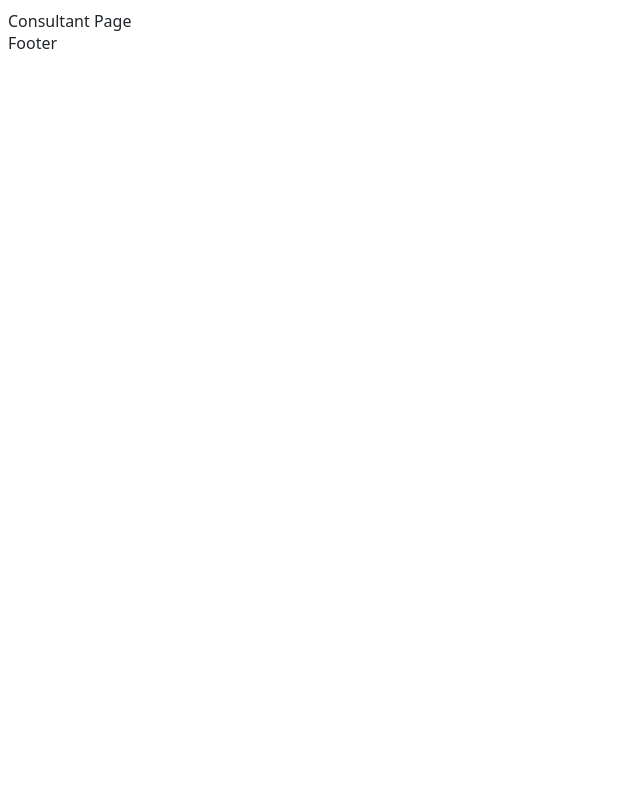
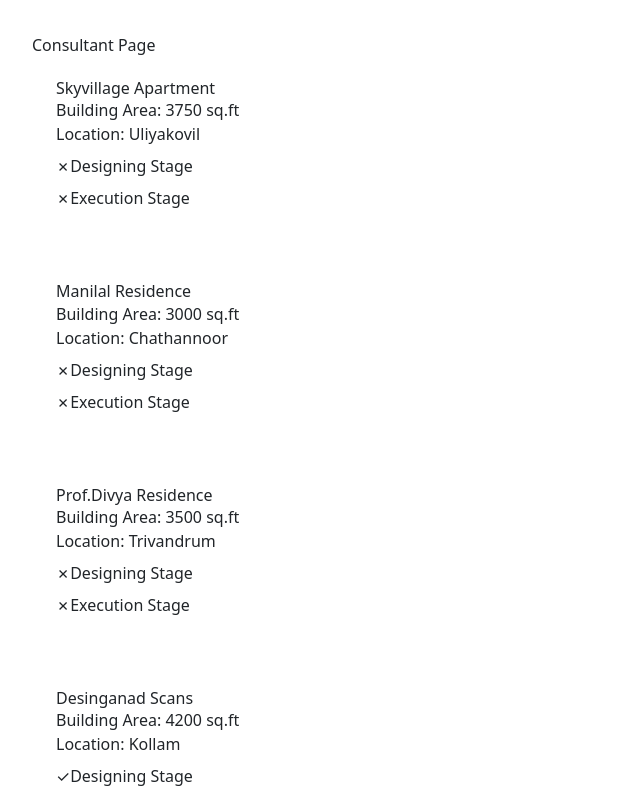
Before and after one commit to Arunarchitect/frontend, a React (Vite) app in the folder client/: page /project/consultant in a window 1280 px wide. Shown: the part 1420-2220 px from the top of the page, without its empty margins (0-640 px from the left). Before the commit the page ends 1475 px from the top, so only its background shows below. Built offline with nearby package versions, Linux system fonts and the light colour scheme.

Commit message:
added project details, stages etc

```diff
--- a/client/src/containers/Projects/ConsultantPage.jsx
+++ b/client/src/containers/Projects/ConsultantPage.jsx
@@ -1,9 +1,25 @@
+// src/pages/ConsultantPage.js
+
 import React from 'react';
+import projects from './projects';
+import ProjectCard from './ProjectCard';
+import { useNavigate } from 'react-router-dom';
 
 const ConsultantPage = () => {
+  const navigate = useNavigate();
+
+  const handleCardClick = (id) => {
+    navigate(`/project/${id}`);
+  };
+
   return (
-    <div className="flex items-center justify-center h-screen bg-gray-100">
-      <h1 className="text-3xl font-bold">Consultant Page</h1>
+    <div className="flex flex-col items-center justify-center min-h-screen bg-gray-100 p-4">
+      <h1 className="text-3xl font-bold mb-6">Consultant Page</h1>
+      <div className="w-full max-w-6xl grid grid-cols-1 sm:grid-cols-2 md:grid-cols-3 gap-6">
+        {projects.map(project => (
+          <ProjectCard key={project.id} project={project} />
+        ))}
+      </div>
     </div>
   );
 };
--- /dev/null
+++ b/client/src/containers/Projects/ProjectCard.jsx
@@ -0,0 +1,40 @@
+// src/components/ProjectCard.js
+
+import React from 'react';
+import { useNavigate } from 'react-router-dom';
+import './ProjectDetailPage.css'; // Import the CSS file for animations
+
+const ProjectCard = ({ project }) => {
+  const navigate = useNavigate();
+
+  const handleClick = () => {
+    navigate(`/project/${project.id}`);
+  };
+
+  return (
+    <div
+      className="bg-white shadow-md rounded-lg p-4 mb-4 cursor-pointer hover:bg-gray-200 transition"
+      onClick={handleClick}
+    >
+      <h2 className="text-xl font-semibold truncate">{project.name}</h2>
+      <p className="text-gray-600 truncate">Building Area: {project.area} sq.ft</p>
+      <p className="text-gray-600 truncate">Location: {project.location}</p>
+      <div className="mt-2">
+        <div className="flex items-center">
+          <span className={`text-xl ${project.stages.designing ? 'text-green-600 tick-animation' : 'text-red-600 cross-animation'}`}>
+            {project.stages.designing ? '✓' : '✗'}
+          </span>
+          <span className="ml-2 text-gray-600">Designing Stage</span>
+        </div>
+        <div className="flex items-center mt-2">
+          <span className={`text-xl ${project.stages.execution ? 'text-green-600 tick-animation' : 'text-red-600 cross-animation'}`}>
+            {project.stages.execution ? '✓' : '✗'}
+          </span>
+          <span className="ml-2 text-gray-600">Execution Stage</span>
+        </div>
+      </div>
+    </div>
+  );
+};
+
+export default ProjectCard;
--- /dev/null
+++ b/client/src/containers/Projects/ProjectDetailPage.css
@@ -0,0 +1,39 @@
+/* src/containers/Projects/ProjectDetailPage.css */
+
+.tick-animation {
+    animation: tickAppear 1s ease-in-out;
+  }
+
+  .cross-animation {
+    animation: crossAppear 1s ease-in-out;
+  }
+
+  @keyframes tickAppear {
+    0% {
+      opacity: 0;
+      transform: scale(0);
+    }
+    50% {
+      opacity: 0.5;
+      transform: scale(1.2);
+    }
+    100% {
+      opacity: 1;
+      transform: scale(1);
+    }
+  }
+
+  @keyframes crossAppear {
+    0% {
+      opacity: 0;
+      transform: rotate(45deg) scale(0);
+    }
+    50% {
+      opacity: 0.5;
+      transform: rotate(45deg) scale(1.2);
+    }
+    100% {
+      opacity: 1;
+      transform: rotate(45deg) scale(1);
+    }
+  }
--- /dev/null
+++ b/client/src/containers/Projects/ProjectDetailPage.jsx
@@ -0,0 +1,47 @@
+// src/containers/Projects/ProjectDetailPage.jsx
+
+import React from 'react';
+import { useParams } from 'react-router-dom';
+import projects from './projects'; // Adjust the path as needed
+import './ProjectDetailPage.css'; // Import the CSS file for animations
+
+const ProjectDetailPage = () => {
+  const { id } = useParams();
+  const project = projects.find(p => p.id === parseInt(id, 10));
+
+  if (!project) {
+    return <div className="text-center mt-10">Project not found</div>;
+  }
+
+  return (
+    <div className="flex flex-col items-center justify-center h-screen bg-gray-100 p-4">
+      <h1 className="text-3xl font-bold mb-6">{project.name}</h1>
+      <div className="bg-white shadow-md rounded-lg p-4 max-w-2xl w-full">
+        <h2 className="text-2xl font-semibold mb-4">Details</h2>
+        <p className="text-gray-600 mt-2">
+          <strong>Building Area:</strong> {project.area} sq.ft
+        </p>
+        <p className="text-gray-600 mt-2">
+          <strong>Location:</strong> {project.location}
+        </p>
+        <div className="mt-4">
+          <h3 className="text-xl font-semibold">Project Stages</h3>
+          <div className="flex items-center mt-2">
+            <span className={`text-2xl ${project.stages.designing ? 'text-green-600' : 'text-red-600'} ${project.stages.designing ? 'tick-animation' : 'cross-animation'}`}>
+              {project.stages.designing ? '✓' : '✗'}
+            </span>
+            <span className="ml-2 text-gray-600">Designing Stage</span>
+          </div>
+          <div className="flex items-center mt-2">
+            <span className={`text-2xl ${project.stages.execution ? 'text-green-600' : 'text-red-600'} ${project.stages.execution ? 'tick-animation' : 'cross-animation'}`}>
+              {project.stages.execution ? '✓' : '✗'}
+            </span>
+            <span className="ml-2 text-gray-600">Execution Stage</span>
+          </div>
+        </div>
+      </div>
+    </div>
+  );
+};
+
+export default ProjectDetailPage;
--- a/client/src/containers/Projects/UserType.jsx
+++ b/client/src/containers/Projects/UserType.jsx
@@ -1,46 +1,61 @@
+// src/containers/Projects/Usertype.jsx
+
 import React, { useState } from 'react';
 import { useNavigate } from 'react-router-dom';
+import projects from './projects'; // Import projects data
 
 const Usertype = () => {
   const [isModalOpen, setIsModalOpen] = useState(false);
-  const [passcode, setPasscode] = useState(''); // Initialize as empty string
+  const [passcode, setPasscode] = useState('');
   const [message, setMessage] = useState('');
-  const [userType, setUserType] = useState(''); // To store which user type was selected
+  const [userType, setUserType] = useState('');
   const navigate = useNavigate();
 
   const openModal = (type) => {
-    setUserType(type); // Set the selected user type
+    setUserType(type);
     setIsModalOpen(true);
-    setPasscode(''); // Clear the passcode field when opening the modal
-    setMessage(''); // Reset the message when opening the modal
+    setPasscode('');
+    setMessage('');
   };
 
   const closeModal = () => {
     setIsModalOpen(false);
-    setMessage(''); // Reset the message when closing the modal
+    setMessage('');
   };
 
   const handlePasscodeChange = (e) => setPasscode(e.target.value);
 
   const handleSubmit = () => {
-    if (passcode === '1234') {
+    if (userType === 'client') {
+      handleClientPasscode();
+    } else if (userType === 'consultant') {
+      handleConsultantPasscode();
+    }
+  };
+
+  const handleClientPasscode = () => {
+    const project = projects.find(p => p.passcode === passcode);
+
+    if (project) {
       setMessage('Well done');
-      setPasscode(''); // Clear the passcode field
-      // Delay navigation until after the modal closes
+      setPasscode('');
       setTimeout(() => {
-        handleNavigation(); // Navigate to the respective page
-      }, 500); // Delay to ensure message visibility
+        navigate(`/project/${project.id}`); // Redirect to the project detail page
+      }, 500);
     } else {
       setMessage('Incorrect passcode');
     }
   };
 
-  const handleNavigation = () => {
-    closeModal(); // Close the modal before navigating
-    if (userType === 'client') {
-      navigate('/project/client'); // Navigate to /project/client
-    } else if (userType === 'consultant') {
-      navigate('/project/consultant'); // Navigate to /project/consultant
+  const handleConsultantPasscode = () => {
+    if (passcode === '1234') {
+      setMessage('Well done');
+      setPasscode('');
+      setTimeout(() => {
+        navigate('/project/consultant'); // Redirect to the Consultant page
+      }, 500);
+    } else {
+      setMessage('Incorrect passcode');
     }
   };
 
@@ -49,13 +64,13 @@ const Usertype = () => {
       <h1 className="text-2xl font-bold mb-8">Select User Type</h1>
       <div className="flex flex-col gap-4">
         <button
-          onClick={() => openModal('client')} // Open modal and set user type to client
+          onClick={() => openModal('client')}
           className="bg-blue-500 text-white text-xl py-3 px-6 rounded-lg hover:bg-blue-600 focus:outline-none focus:ring-2 focus:ring-blue-500 focus:ring-opacity-50 transition"
         >
           Client
         </button>
         <button
-          onClick={() => openModal('consultant')} // Open modal and set user type to consultant
+          onClick={() => openModal('consultant')}
           className="bg-green-500 text-white text-xl py-3 px-6 rounded-lg hover:bg-green-600 focus:outline-none focus:ring-2 focus:ring-green-500 focus:ring-opacity-50 transition"
         >
           Consultant
--- /dev/null
+++ b/client/src/containers/Projects/projects.js
@@ -0,0 +1,73 @@
+// src/projects.js
+
+const projects = [
+  {
+    id: 1,
+    name: 'Skyvillage Apartment',
+    area: '3750',
+    location: 'Uliyakovil',
+    passcode: '0001',
+    stages: {
+      designing: false,  // True if designing is completed, false otherwise
+      execution: false  // True if execution is completed, false otherwise
+    }
+  },
+  {
+    id: 2,
+    name: 'Manilal Residence',
+    area: '3000',
+    location: 'Chathannoor',
+    passcode: '0002',
+    stages: {
+      designing: false,
+      execution: false
+    }
+  },
+  {
+    id: 3,
+    name: 'Prof.Divya Residence',
+    area: '3500',
+    location: 'Trivandrum',
+    passcode: '0003',
+    stages: {
+      designing: false,
+      execution: false
+    }
+  },
+  {
+    id: 4,
+    name: 'Desinganad Scans',
+    area: '4200',
+    location: 'Kollam',
+    passcode: '0004',
+    stages: {
+      designing: true,
+      execution: false
+    }
+  },
+  {
+    id: 5,
+    name: 'Dr.Sreekesh Residence',
+    area: '3000',
+    location: 'Kottayam',
+    passcode: '0005',
+    stages: {
+      designing: false,
+      execution: false
+    }
+  },
+  {
+    id: 6,
+    name: 'Rajagopal Residence',
+    area: '3200',
+    location: 'Thevally',
+    passcode: '0006',
+    stages: {
+      designing: false,
+      execution: false
+    }
+  }
+  // Add more projects as needed with incremented passcodes
+];
+
+export default projects;
--- a/client/src/main.jsx
+++ b/client/src/main.jsx
@@ -11,6 +11,7 @@ import Usertype from './containers/Projects/UserType.jsx';
 import ClientPage from './containers/Projects/ClientPage.jsx';
 import ConsultantPage from './containers/Projects/ConsultantPage.jsx';
 import AboutPage from './containers/AboutPage.jsx';
+import ProjectDetailPage from './containers/Projects/ProjectDetailPage.jsx';
 
 const router = createBrowserRouter([
   {
@@ -38,6 +39,10 @@ const router = createBrowserRouter([
         element: <ConsultantPage />
       },
       {
+        path: '/project/:id',  // Add this route
+        element: <ProjectDetailPage /> // Add this element
+      },
+      {
         path: '/about',
         element: <AboutPage/>
       },
```
